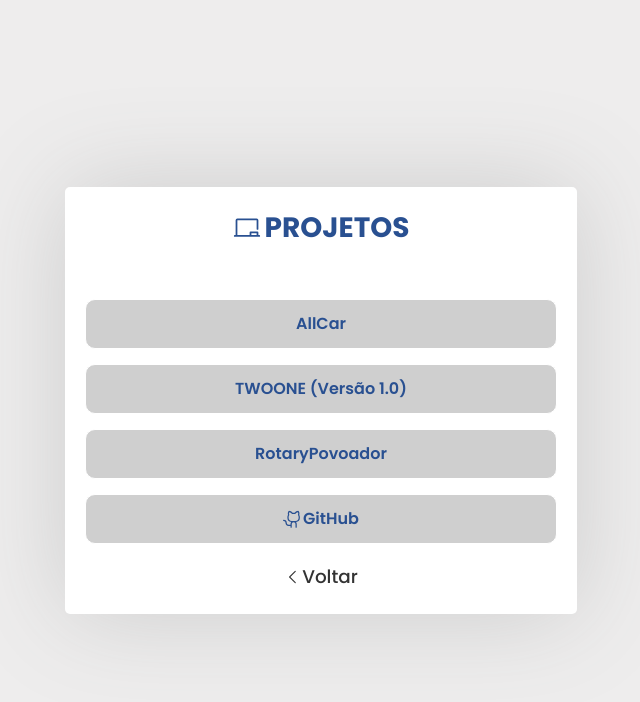
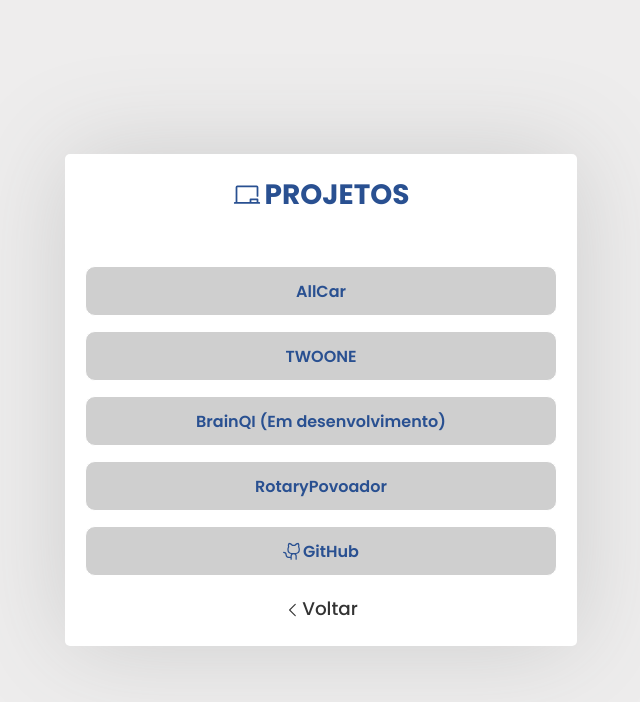
Before and after one commit to Cezarrull/links, a React (Vite) app: page /Projetos in a window 1280 px wide. Shown: the top 702 px of the page, without its empty margins (319-959 px from the left). Built offline with nearby package versions, Linux system fonts and the light colour scheme.

Commit message:
:heavy_plus_sign: add new link web / BrainQI

```diff
--- a/src/Pages/pageProjects/PageProjects.jsx
+++ b/src/Pages/pageProjects/PageProjects.jsx
@@ -14,7 +14,10 @@
                             <a href="https://allcarinfo.netlify.app/" target='_blanck'>AllCar</a>
                         </li>
                         <li>
-                            <a href="https://twoone.netlify.app/" target='_blanck'>TWOONE (Versão 1.0)</a>
+                            <a href="https://twoone.netlify.app/" target='_blanck'>TWOONE</a>
+                        </li>
+                        <li>
+                            <a href="https://brainqi.netlify.app/" target='_blanck'>BrainQI (Em desenvolvimento)</a>
                         </li>
                         <li>
                             <a href="https://www.rotarypovoador.org.br/" target='_blanck'>RotaryPovoador</a>
```
